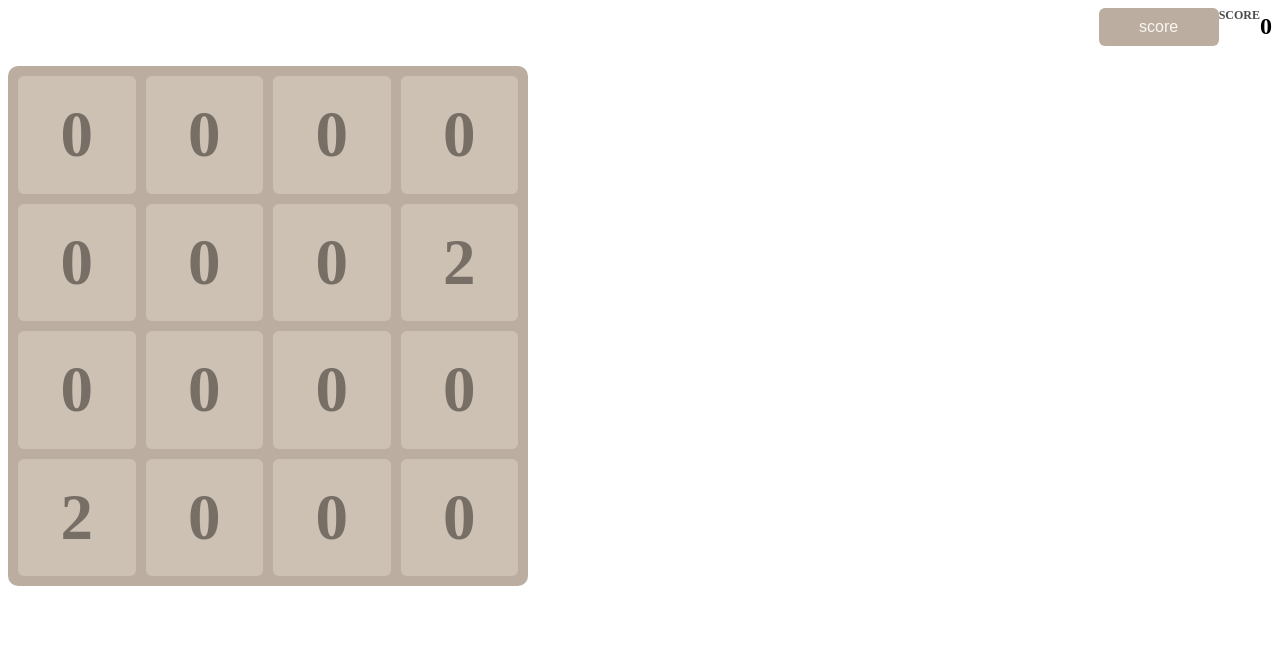
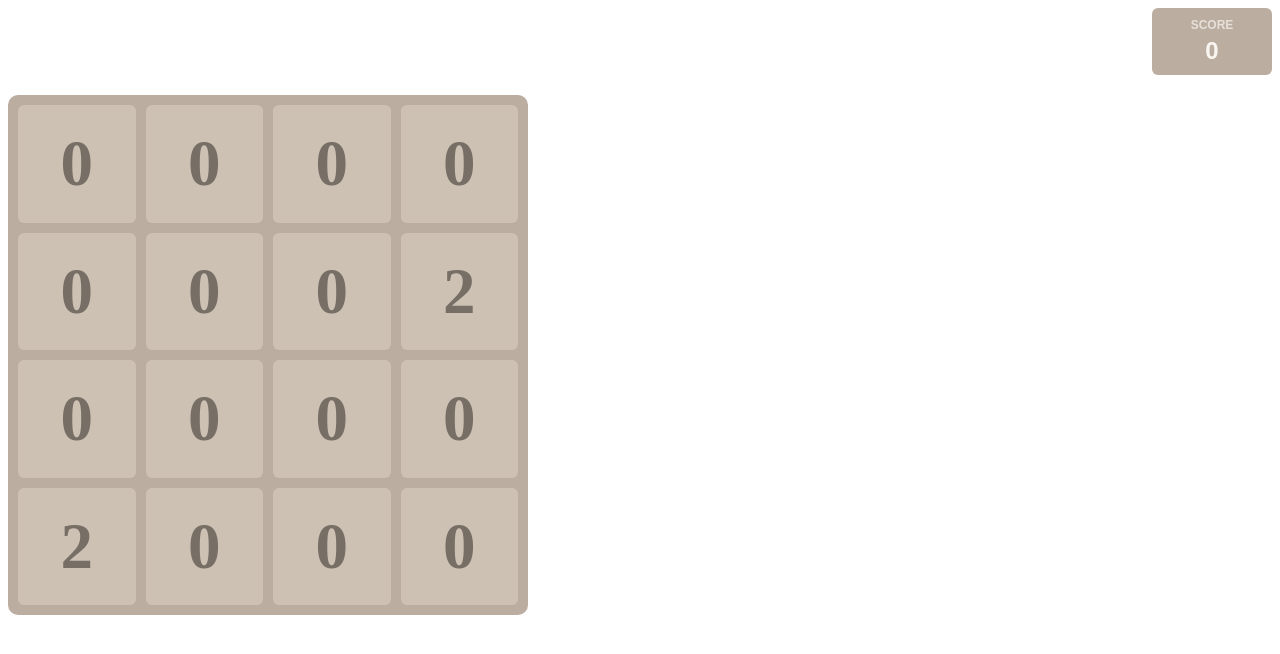
Before and after one commit to ssk042/2048_game, a plain HTML site: page index.html in a window 1280 px wide. Drawn offline with Linux system fonts and the light colour scheme.

Commit message:
Fixing score board

```diff
--- a/index.html
+++ b/index.html
@@ -9,9 +9,10 @@
 
 <body>
     <div class="score-container">
-        <div class="score-tile">score</div>
-        <div class="score-label">SCORE</div>
-        <div class="score-value" id="score">0</div>
+        <div class="score-tile">
+            <div class="score-label">SCORE</div>
+            <div class="score-value" id="score">0</div>
+        </div>
     </div>
 
     <div id="result"></div>
```
